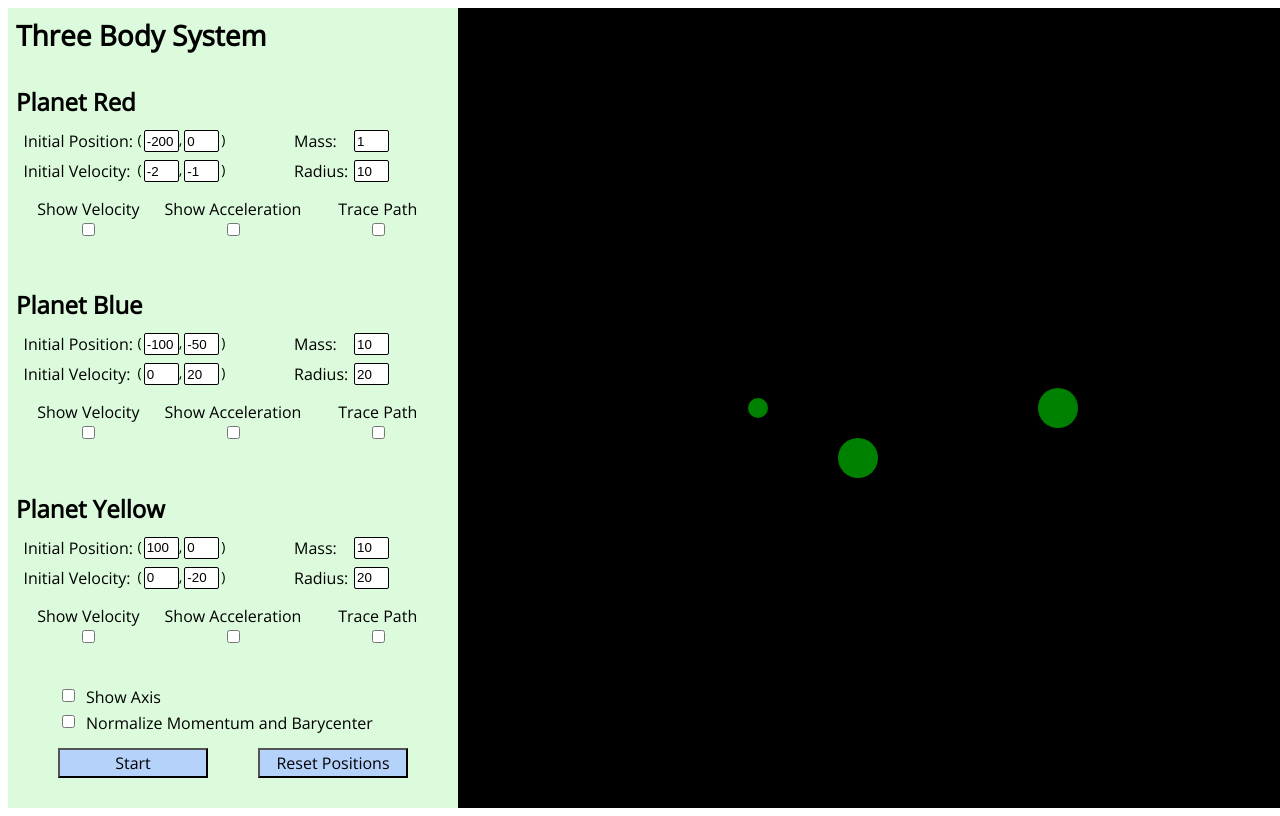
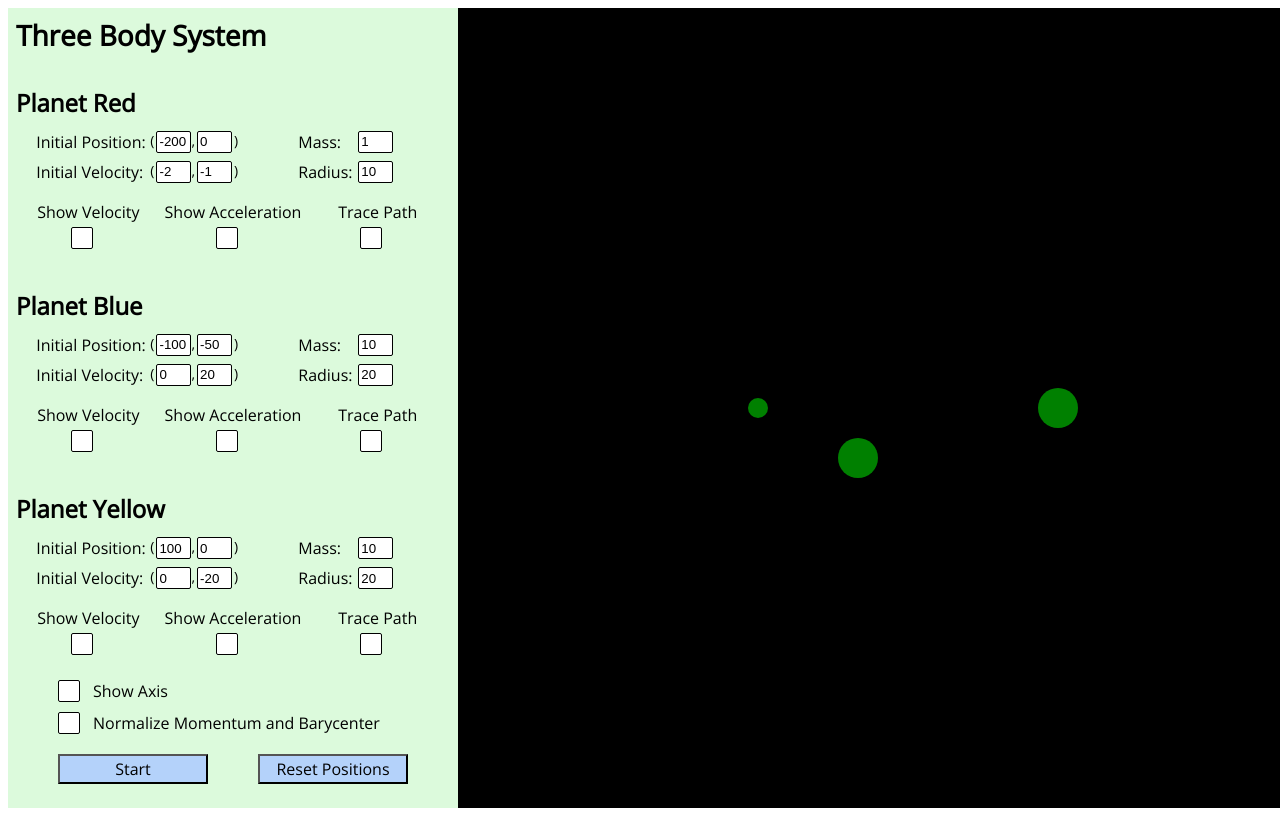
Before and after one commit to echentw/three-body, a React app: page / in a window 1280 px wide. Shown: the top 816 px of the page. Built offline with nearby package versions, Linux system fonts and the light colour scheme.

Commit message:
a prettier checkbox

```diff
--- /dev/null
+++ b/src/components/CheckBoxComponent/CheckBoxComponent.scss
@@ -0,0 +1,79 @@
+.checkbox-component {
+  input {
+    opacity: 0;
+    cursor: pointer;
+    height: 0;
+    width: 0;
+  }
+}
+
+/* Customize the label (the container) */
+.container {
+  display: block;
+  position: relative;
+  padding-left: 35px;
+  margin-bottom: 12px;
+  cursor: pointer;
+  font-size: 22px;
+  -webkit-user-select: none;
+  -moz-user-select: none;
+  -ms-user-select: none;
+  user-select: none;
+}
+
+/* Hide the browser's default checkbox */
+.container input {
+  position: absolute;
+  opacity: 0;
+  cursor: pointer;
+  height: 0;
+  width: 0;
+}
+
+/* Create a custom checkbox */
+.checkmark {
+  position: absolute;
+  top: 0;
+  left: 0;
+  height: 20px;
+  width: 20px;
+  background-color: white;
+
+  border: 1px solid black;
+  border-radius: 2px;
+}
+
+/* On mouse-over, add a grey background color */
+.container:hover input ~ .checkmark {
+  background-color: lightgrey;
+}
+
+/* When the checkbox is checked, add a blue background */
+.container input:checked ~ .checkmark {
+  background-color: #2196F3;
+}
+
+/* Create the checkmark/indicator (hidden when not checked) */
+.checkmark:after {
+  content: "";
+  position: absolute;
+  display: none;
+}
+
+/* Show the checkmark when checked */
+.container input:checked ~ .checkmark:after {
+  display: block;
+}
+
+/* Style the checkmark/indicator */
+.container .checkmark:after {
+  left: 6px;
+  top: 2px;
+  width: 5px;
+  height: 10px;
+  border: solid white;
+  border-width: 0 3px 3px 0;
+  -webkit-transform: rotate(45deg);
+  -ms-transform: rotate(45deg);
+  transform: rotate(45deg);
+}
--- a/src/components/CheckBoxComponent.tsx
+++ b/src/components/CheckBoxComponent/CheckBoxComponent.tsx
@@ -1,4 +1,6 @@
 import * as React from 'react';
+
+import './CheckBoxComponent.scss';
 
 interface ComponentProps {
   checked: boolean;
@@ -11,15 +13,16 @@
   }
 
   render() {
-    const { checked, onToggle } = this.props;
+    const { checked } = this.props;
     return (
       <div className="checkbox-component">
-        <label>
+        <label className="container">
           <input
             type="checkbox"
             checked={checked}
             onChange={this.onToggle}
           />
+          <span className="checkmark"></span>
         </label>
       </div>
     );
--- a/src/components/GlobalConfigComponent.tsx
+++ b/src/components/GlobalConfigComponent.tsx
@@ -1,6 +1,6 @@
 import * as React from 'react';
 
-import { CheckBoxComponent } from './CheckBoxComponent';
+import { CheckBoxComponent } from './CheckBoxComponent/CheckBoxComponent';
 
 interface ComponentProps {
   togglePlayPause: (play: boolean) => void;
--- a/src/components/PlanetConfigComponent.tsx
+++ b/src/components/PlanetConfigComponent.tsx
@@ -81,21 +81,21 @@
           <div className="planet-toggle-container">
             <PlanetToggleComponent
               label={"Show Velocity"}
-              on={false}
+              on={flags.showVelocity}
               onToggle={onChangeShowVelocity}
             />
           </div>
           <div className="planet-toggle-container">
             <PlanetToggleComponent
               label={"Show Acceleration"}
-              on={false}
+              on={flags.showAcceleration}
               onToggle={onChangeShowAcceleration}
             />
           </div>
           <div className="planet-toggle-container">
             <PlanetToggleComponent
               label={"Trace Path"}
-              on={false}
+              on={flags.showPath}
               onToggle={onChangeShowPath}
             />
           </div>
--- a/src/components/PlanetToggleComponent/PlanetToggleComponent.scss
+++ b/src/components/PlanetToggleComponent/PlanetToggleComponent.scss
@@ -8,6 +8,8 @@
     align-items: center;
 
     font-size: 16px;
+
+    margin-bottom: 4px;
   }
 
   .checkbox-component {
--- a/src/components/PlanetToggleComponent/PlanetToggleComponent.tsx
+++ b/src/components/PlanetToggleComponent/PlanetToggleComponent.tsx
@@ -1,6 +1,6 @@
 import * as React from 'react';
 
-import { CheckBoxComponent } from '../CheckBoxComponent';
+import { CheckBoxComponent } from '../CheckBoxComponent/CheckBoxComponent';
 
 import './PlanetToggleComponent.scss';
 
--- a/src/styles/_GlobalConfigComponent.scss
+++ b/src/styles/_GlobalConfigComponent.scss
@@ -15,11 +15,7 @@
       display: flex;
       flex-direction: row;
 
-      margin-bottom: 4px;
-
-      .checkbox-component {
-        margin-right: 8px;
-      }
+      margin-bottom: 10px;
     }
   }
 
--- a/src/styles/_PlanetConfigComponent.scss
+++ b/src/styles/_PlanetConfigComponent.scss
@@ -18,7 +18,8 @@
         display: flex;
         flex-direction: row;
 
-        margin-bottom: 8px;
+        margin-bottom: 10px;
+        padding-left: 17px;
 
         .vector-inputs-container {
           flex: 1;
```
